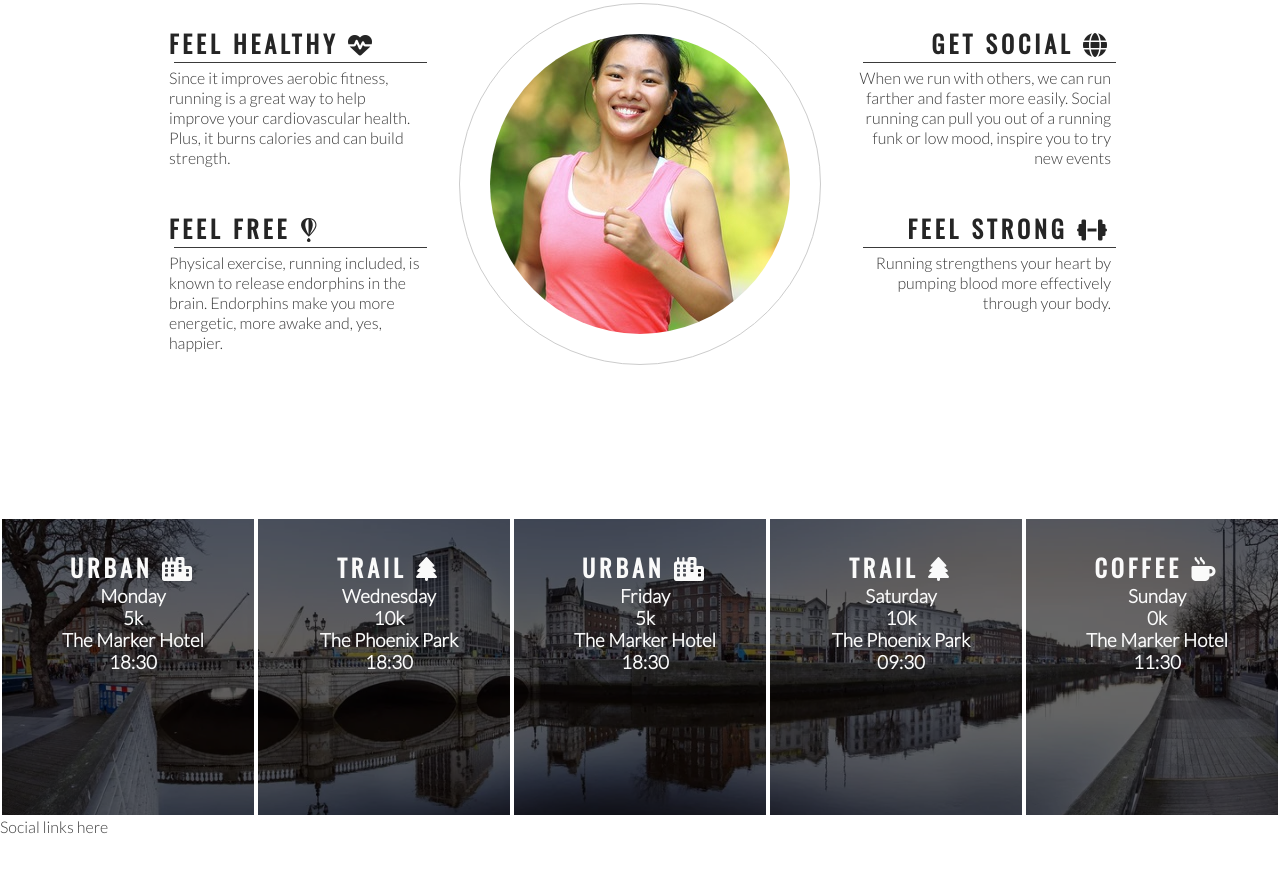
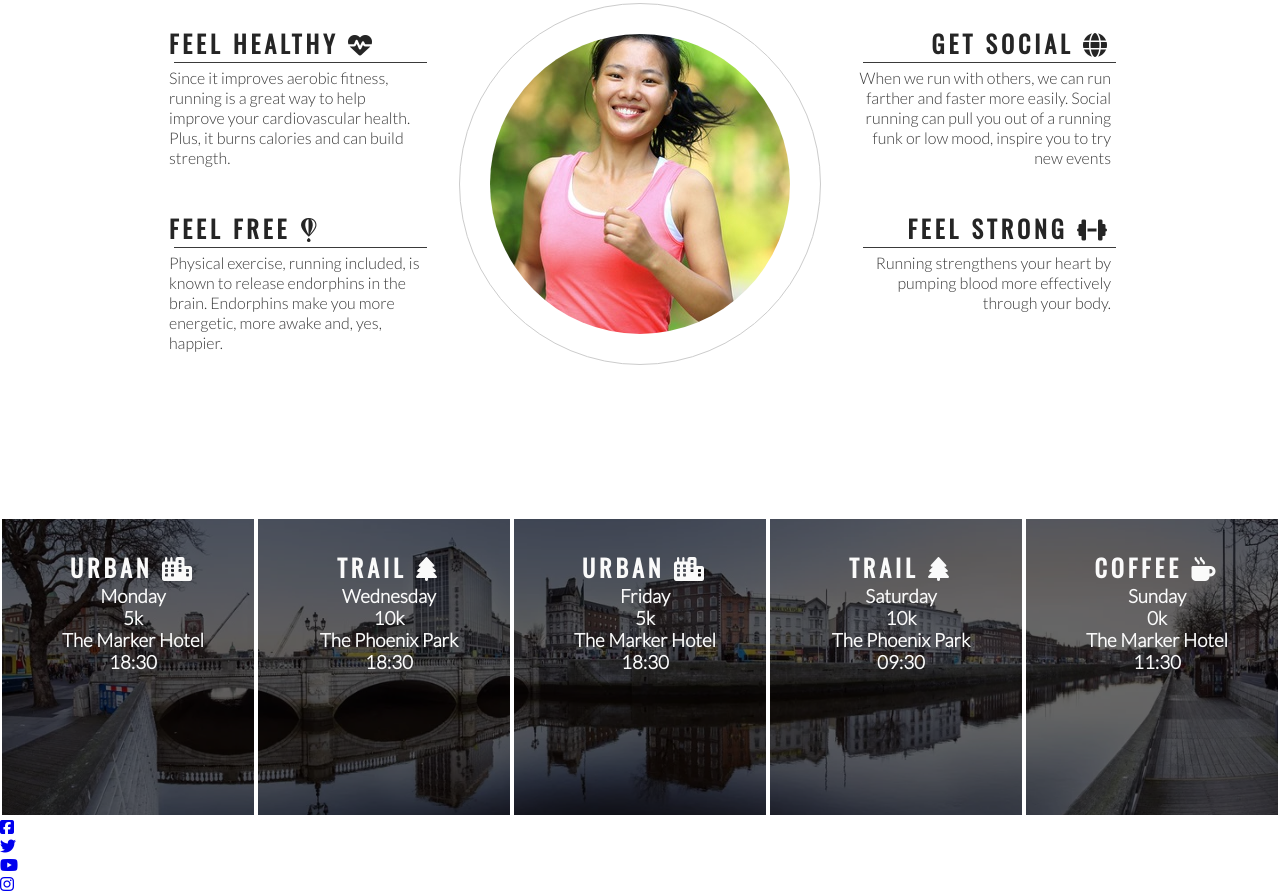
Before and after one commit to BobWritesCode/love-running, a plain HTML site: page index.html in a window 1280 px wide. Shown: the part 778-1671 px from the top of the page. Before the commit the page ends 1614 px from the top, so only its background shows below. Drawn offline with nearby package versions, Linux system fonts and the light colour scheme.

Commit message:
Add social media icons to footer

```diff
--- a/index.html
+++ b/index.html
@@ -116,7 +116,20 @@
         </div>
     </section>
     <footer>
-        Social links here
+        <ul>
+            <li>
+                <a href="https://facebook.com" target="_blank" rel="noopener" aria-label="Visit our Facebook page (opens in a new tab)"><i class="fa-brands fa-facebook-square"></i></a>
+            </li>
+            <li>
+                <a href="https://twitter.com" target="_blank" rel="noopener" aria-label="Visit our Twitter page (opens in a new tab)"><i class="fa-brands fa-twitter"></i></a>
+            </li>
+            <li>
+                <a href="https://youtube.com" target="_blank" rel="noopener" aria-label="Visit our YouTube page (opens in a new tab)"><i class="fa-brands fa-youtube"></i></a>
+            </li>
+            <li>
+                <a href="https://instagram.com" target="_blank" rel="noopener" aria-label="Visit our Instagram page (opens in a new tab)"><i class="fa-brands fa-instagram"></i></a>
+            </li>
+        </ul>
     </footer>
     <!-- font awesome script -->
     <script src="https://kit.fontawesome.com/3f3c2144d6.js" crossorigin="anonymous"></script>
```
